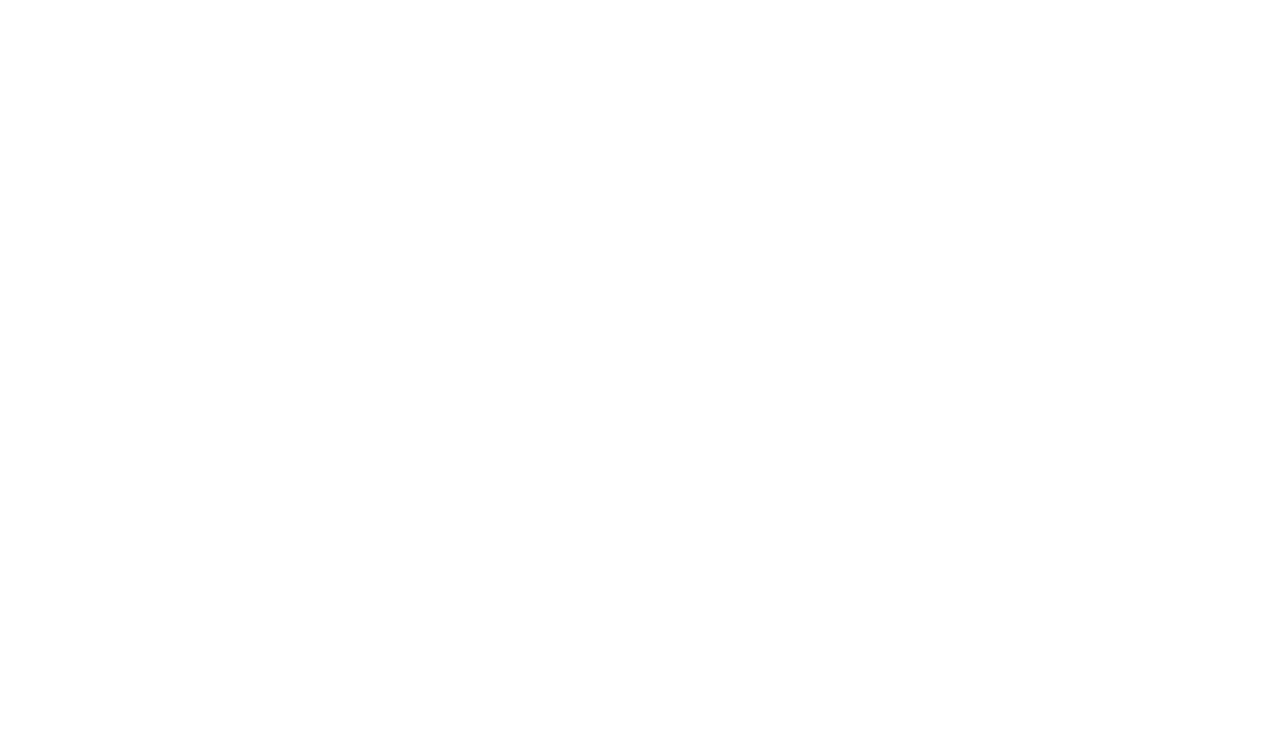
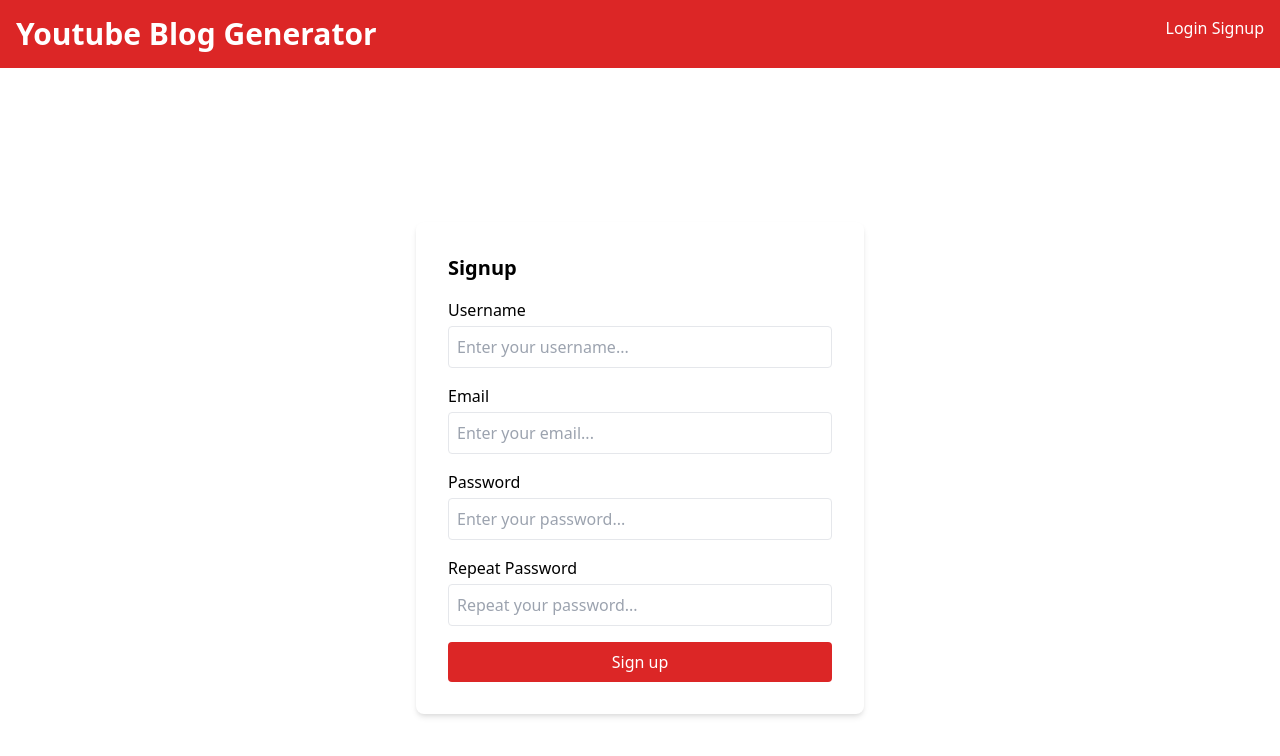
Before and after one commit to Beliaa15/Blogposts-maker, a plain HTML site: page Frontend/Signup.html in a window 1280 px wide. Drawn offline with nearby package versions, Linux system fonts and the light colour scheme.

Commit message:
html modifications

```diff
--- a/Frontend/Signup.html
+++ b/Frontend/Signup.html
@@ -0,0 +1,52 @@
+<!DOCTYPE html>
+<html lang="en">
+<head>
+    <meta charset="UTF-8">
+    <meta name="viewport" content="width=device-width, initial-scale=1.0">
+    <title>Sign Up</title>
+    <link href="https://cdn.jsdelivr.net/npm/tailwindcss@2.2.19/dist/tailwind.min.css" rel="stylesheet">
+</head>
+<body class="bg-grey-100 font-sans antialised">
+    <!--Navbar-->
+    <nav class="bg-red-600 p-4 text-white flex justify-between">
+        <div>
+            <h1 class = "text-3xl font-bold">Youtube Blog Generator</h1>
+        </div>
+        <div>
+            <a href="#" class = "text-white hover:underline">Login</a>
+            <a href="#" class = "text-white hover:underline">Signup</a>
+        </div>
+    </nav>
+
+    <!--Main-->
+    <div class="flex items-center justify-center h-screen">
+        <div class="bg-white p-8 shadow-md rounded-lg max-w-md w-full">
+            <!--Login Form-->
+            <form action="" class="space-y-4">
+                <h2 class="text-xl font-semibold">Signup</h2>
+                <div>
+                    <label for="username" class="block mb-1 font-medium">Username</label>
+                    <input type="text" id="username" name="username" placeholder="Enter your username..." class="w-full p-2 border rounded">
+                </div>
+
+                <div>
+                    <label for="email" class="block mb-1 font-medium">Email</label>
+                    <input type="email" id="username" name="username" placeholder="Enter your email..." class="w-full p-2 border rounded">
+                </div>
+
+                <div>
+                    <label for="password" class="block mb-1 font-medium">Password</label>
+                    <input type="password" id="password" name="password" placeholder="Enter your password..." class="w-full p-2 border rounded">
+                </div>
+
+                <div>
+                    <label for="repeatPassword" class="block mb-1 font-medium">Repeat Password</label>
+                    <input type="password" id="repeatPassword" name="repeatPassword" placeholder="Repeat your password..." class="w-full p-2 border rounded">
+                </div>
+                <button type="submit" class="w-full bg-red-600 text-white p-2 rounded hover:bg-red-700">Sign up</button>
+            </form>
+        </div>
+    </div>
+
+</body>
+</html>
```
Also changed, not shown: Frontend/index.html (+2 -2 lines), Frontend/login.html (+4 -4 lines).
